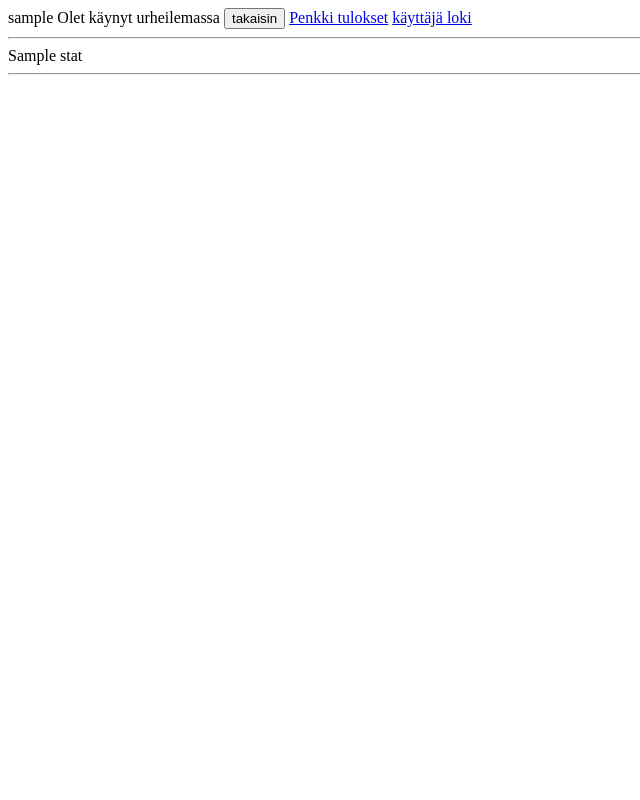
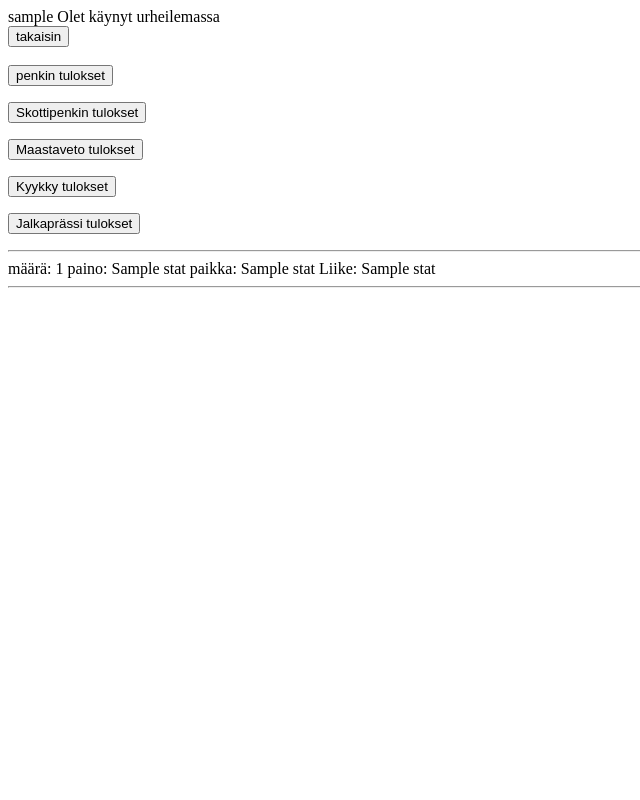
Before and after one commit to karvakasa/kuntosaliTilastointiSovellus, a Flask app: template templates/statistics.html in a window 1280 px wide. Shown: the whole page, without its empty margins (0-640 px from the left). Run offline with Flask 2, Linux system fonts and the light colour scheme; the visitor is signed in with stand-in values (Sample User, id 1); the template is opened without the code that fills it: most values are stand-ins (such as "Sample title", 1, 10 or a date in 2020).

Commit message:
better templates and prints

```diff
--- a/templates/statistics.html
+++ b/templates/statistics.html
@@ -1,13 +1,33 @@
 {{ session.username }}
 Olet käynyt urheilemassa
 
-<button onclick="goBack()">takaisin</button>
-<a href="/bench_press">Penkki tulokset</a>
-<a href="/Scottish_bench">käyttäjä loki</a>
+<br><button onclick="goBack()">takaisin</button><br>
+<br><form action="/bench_press">
+  <input type="submit" value="penkin tulokset">
+</form>
+<form action="/scottish_bench">
+  <input type="submit" value="Skottipenkin tulokset">
+</form>
+<form action="/deadlift">
+  <input type="submit" value="Maastaveto tulokset">
+</form>
+<form action="/squat">
+  <input type="submit" value="Kyykky tulokset">
+</form>
+<form action="/footpress">
+  <input type="submit" value="Jalkaprässi tulokset">
+</form>
 
 <hr>
 {% for stat in stats %}
-{{ stat }}
+määrä:
+{{ stat[0] }}
+paino:
+{{ stat[1] }}
+paikka:
+{{ stat[2] }}
+Liike:
+{{ stat[3] }}
 <hr>
 {% endfor %}
 
```
Also changed, not shown: templates/newuser.html (line endings or trailing spaces).
